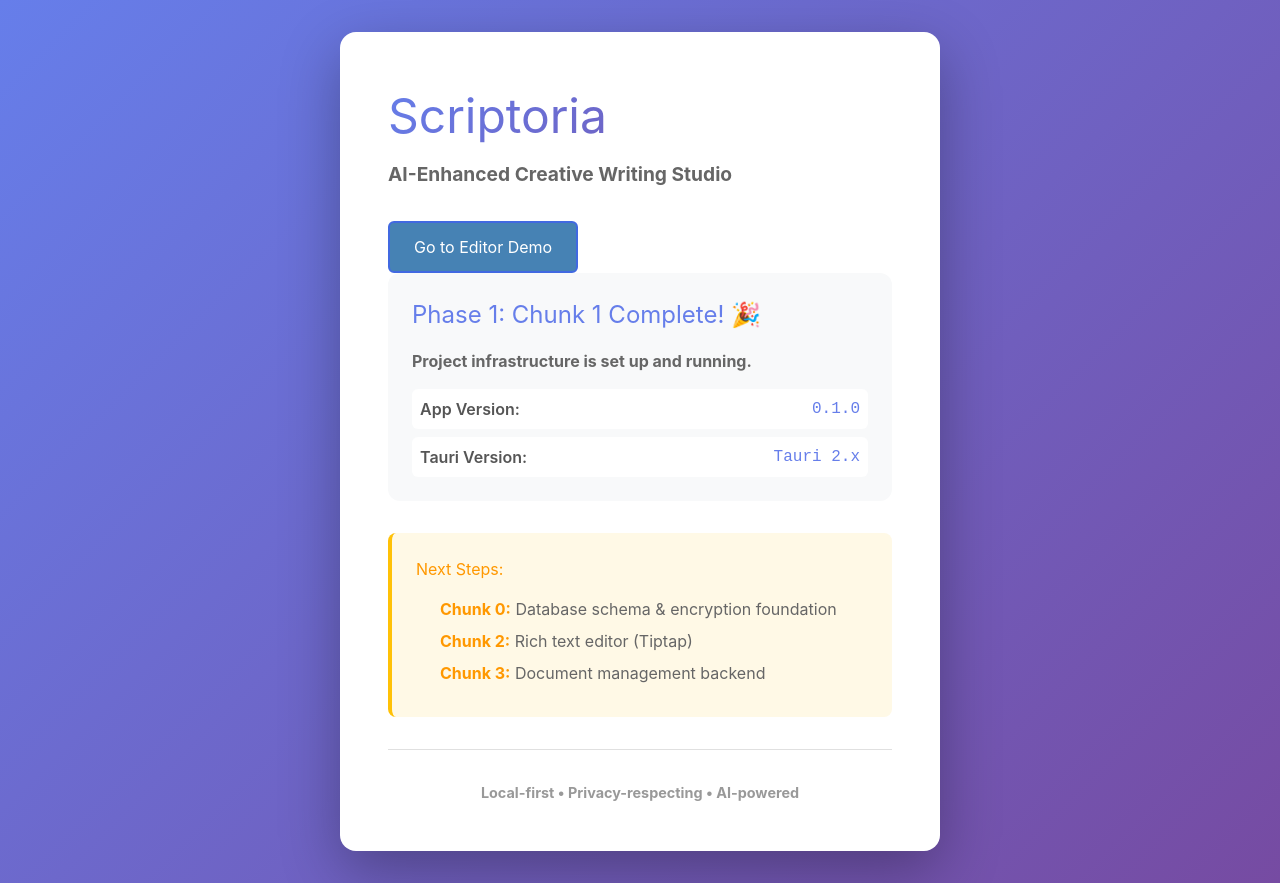
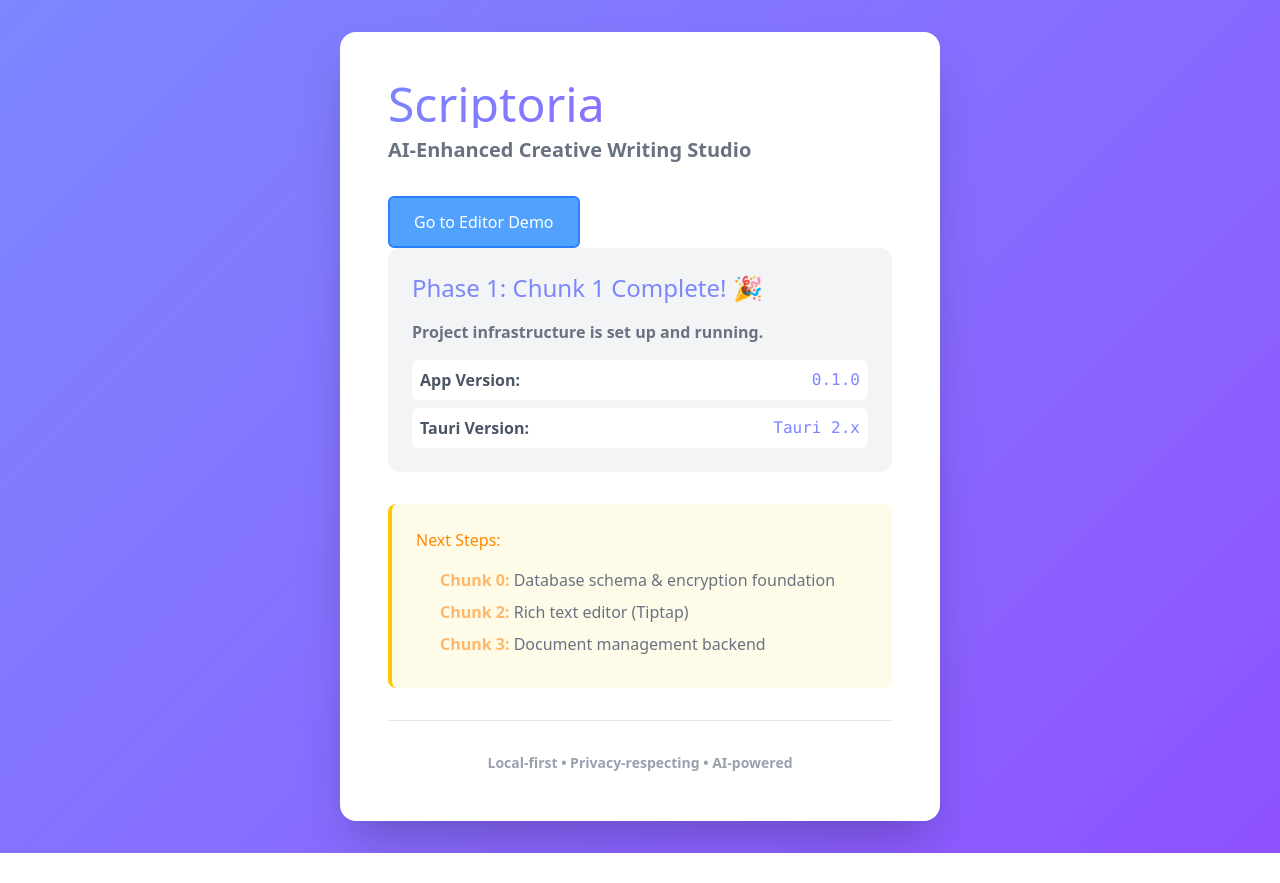
Before and after one commit to tarunJeevan/scriptoria, a SvelteKit app: page / in a window 1280 px wide. After the commit the page ends 853 px from the top, so only its background shows below. Built offline with nearby package versions, Linux system fonts and the light colour scheme.

Commit message:
Convert regular css in / route into tailwind styles

```diff
--- a/src/routes/+page.svelte
+++ b/src/routes/+page.svelte
@@ -64,141 +64,90 @@
 	</div>
 </main>
 
-<style>
+<style lang="postcss">
+	@reference "tailwindcss";
+
 	.editor-demo-button {
-		background-color: steelblue;
-		color: white;
-		padding: 12px 24px;
-		border: 2px solid royalblue;
-		border-radius: 6px;
-		font-size: 16px;
-		cursor: pointer;
-		transition: all 0.3s ease;
+		@apply bg-blue-400 px-6 py-3 text-white border-2 border-blue-500 rounded-md text-base cursor-pointer transition-all duration-300 ease-in-out;
 	}
 
 	.editor-demo-button:hover {
-		background-color: mediumslateblue;
-		border-color: blueviolet;
+		@apply bg-indigo-400 border-violet-500;
 	}
 
 	:global(body) {
-		margin: 0;
-		padding: 0;
-		font-family:
-			-apple-system, BlinkMacSystemFont, 'Segoe UI', Roboto, Oxygen, Ubuntu, Cantarell, sans-serif;
-		background: linear-gradient(135deg, #667eea 0%, #764ba2 100%);
-		color: #333;
+		@apply m-0 p-0 font-sans text-gray-700 bg-linear-135 from-indigo-400 to-violet-500;
 	}
 
 	main {
-		display: flex;
-		justify-content: center;
-		align-items: center;
-		min-height: 100vh;
-		padding: 2rem;
+		@apply flex justify-center items-center min-h-screen p-8;
 	}
 
 	.container {
-		background: white;
-		border-radius: 16px;
-		padding: 3rem;
-		max-width: 600px;
-		box-shadow: 0 20px 60px rgba(0, 0, 0, 0.3);
+		@apply bg-white rounded-2xl p-12 max-w-[600px] shadow-2xl;
 	}
 
 	h1 {
-		font-size: 3rem;
-		margin: 0 0 0.5rem 0;
-		background: linear-gradient(135deg, #667eea 0%, #764ba2 100%);
-		-webkit-background-clip: text;
-		-webkit-text-fill-color: transparent;
-		background-clip: text;
+		@apply text-5xl mb-2 bg-linear-135 from-indigo-400 to-violet-500 bg-clip-text text-transparent;
 	}
 
 	.subtitle {
-		font-size: 1.2rem;
-		color: #666;
-		margin: 0 0 2rem 0;
+		@apply text-xl text-gray-500 mb-8;
 	}
 
 	.info-card {
-		background: #f8f9fa;
-		border-radius: 12px;
-		padding: 1.5rem;
-		margin-bottom: 2rem;
+		@apply bg-gray-100 rounded-xl p-6 mb-8;
 	}
 
 	.info-card h2 {
-		margin: 0 0 1rem 0;
-		font-size: 1.5rem;
-		color: #667eea;
+		@apply mb-4 text-2xl text-indigo-400;
 	}
 
 	.info-card p {
-		margin: 0 0 1rem 0;
-		color: #666;
+		@apply mb-4 text-gray-500;
 	}
 
 	.version-info {
-		display: flex;
-		flex-direction: column;
-		gap: 0.5rem;
+		@apply flex flex-col gap-2;
 	}
 
 	.version-item {
-		display: flex;
-		justify-content: space-between;
-		padding: 0.5rem;
-		background: white;
-		border-radius: 6px;
+		@apply flex justify-between p-2 bg-white rounded-md;
 	}
 
 	.label {
-		font-weight: 600;
-		color: #555;
+		@apply font-semibold text-gray-600;
 	}
 
 	.value {
-		font-family: 'Courier New', monospace;
-		color: #667eea;
+		@apply font-mono text-indigo-400;
 	}
 
 	.next-steps {
-		background: #fff9e6;
-		border-left: 4px solid #ffc107;
-		border-radius: 8px;
-		padding: 1.5rem;
-		margin-bottom: 2rem;
+		@apply bg-yellow-50 border-l-4 border-yellow-400 rounded-lg p-6 mb-8;
 	}
 
 	.next-steps h3 {
-		margin: 0 0 1rem 0;
-		color: #ff9800;
+		@apply mb-4 text-orange-400;
 	}
 
 	.next-steps ul {
-		margin: 0;
-		padding-left: 1.5rem;
+		@apply m-0 pl-6;
 	}
 
 	.next-steps li {
-		margin-bottom: 0.5rem;
-		color: #666;
+		@apply mb-2 text-gray-500;
 	}
 
 	.next-steps strong {
-		color: #ff9800;
+		@apply text-orange-300;
 	}
 
 	footer {
-		text-align: center;
-		padding-top: 2rem;
-		border-top: 1px solid #e0e0e0;
+		@apply text-center pt-8 border-t border-gray-200;
 	}
 
 	footer p {
-		margin: 0;
-		color: #999;
-		font-size: 0.9rem;
+		@apply m-0 text-gray-400 text-sm;
 	}
 </style>
```
